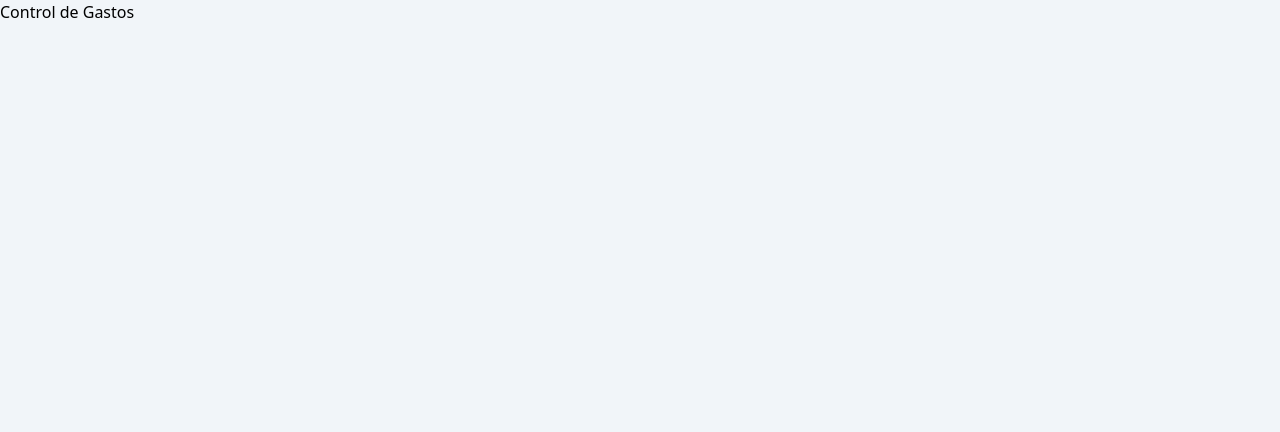
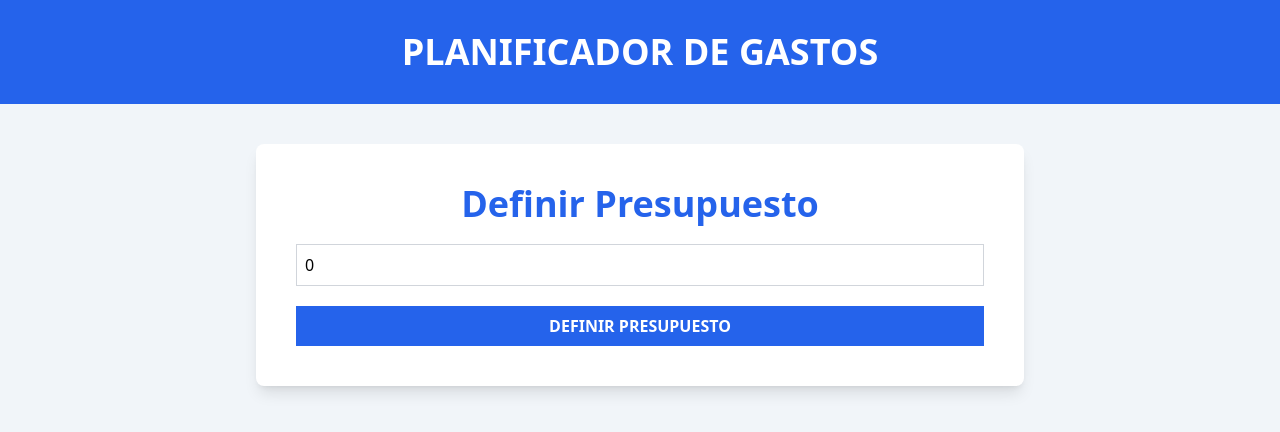
Before and after one commit to Luis-Alvarezz/Expense-Control-and-Budget, a React (Vite) app: page / in a window 1280 px wide. Shown: the top 432 px of the page. Built offline with nearby package versions, Linux system fonts and the light colour scheme.

Commit message:
[MODIFY]: Se añadio primer Componente

```diff
--- a/src/App.tsx
+++ b/src/App.tsx
@@ -1,10 +1,17 @@
+import BudgetForm from "./components/BudgetForm"
 
 
 function App() {
 
   return (
     <>
-      <h1>Control de Gastos</h1>
+      <header className="bg-blue-600 py-8 max-h-72">
+        <h1 className="uppercase text-center font-bold text-4xl text-white">Planificador de Gastos</h1>
+      </header>
+
+      <div className="max-w-3xl mx-auto bg-white shadow-lg rounded-lg mt-10 p-10">
+        <BudgetForm />
+      </div>
     </>
   )
 }
```
